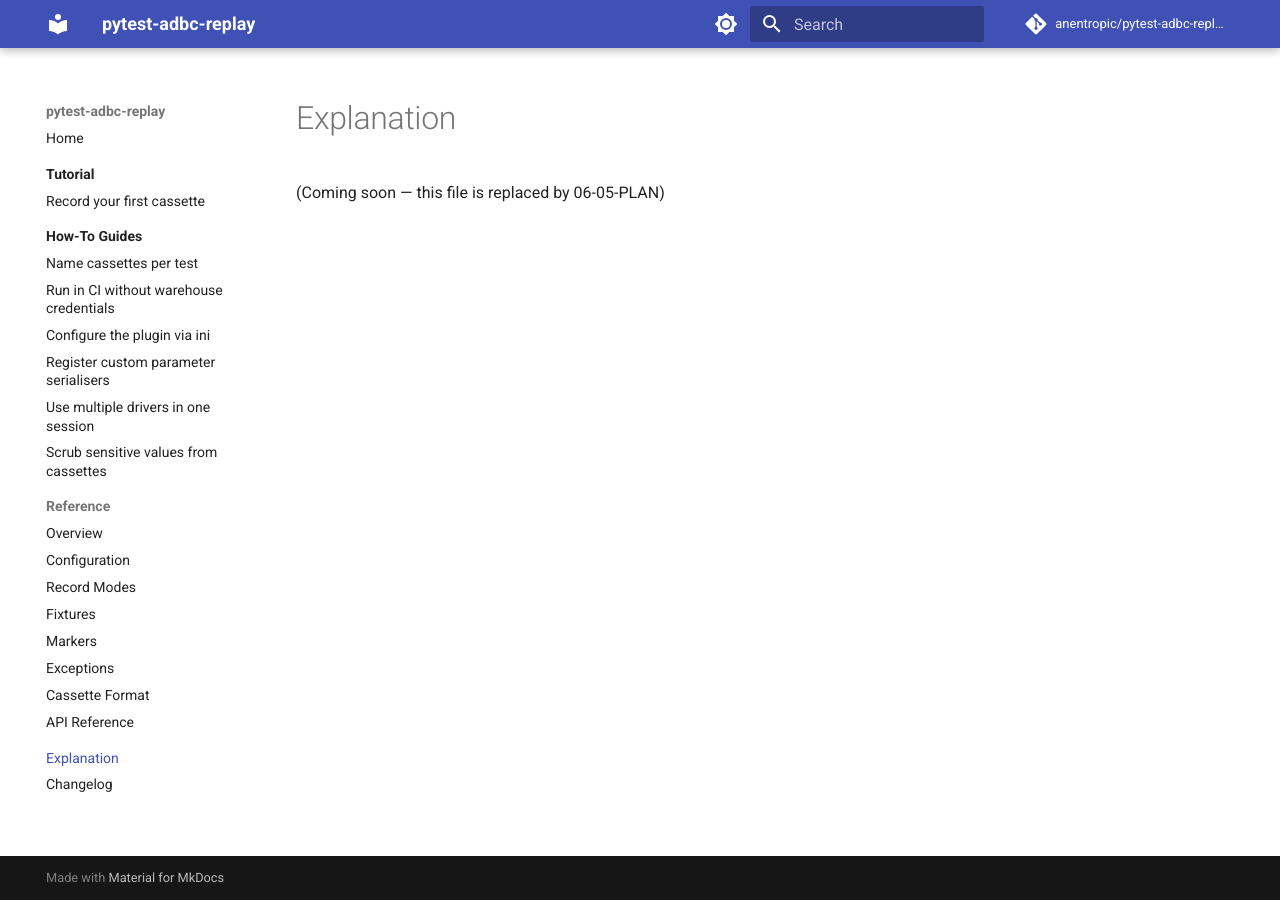
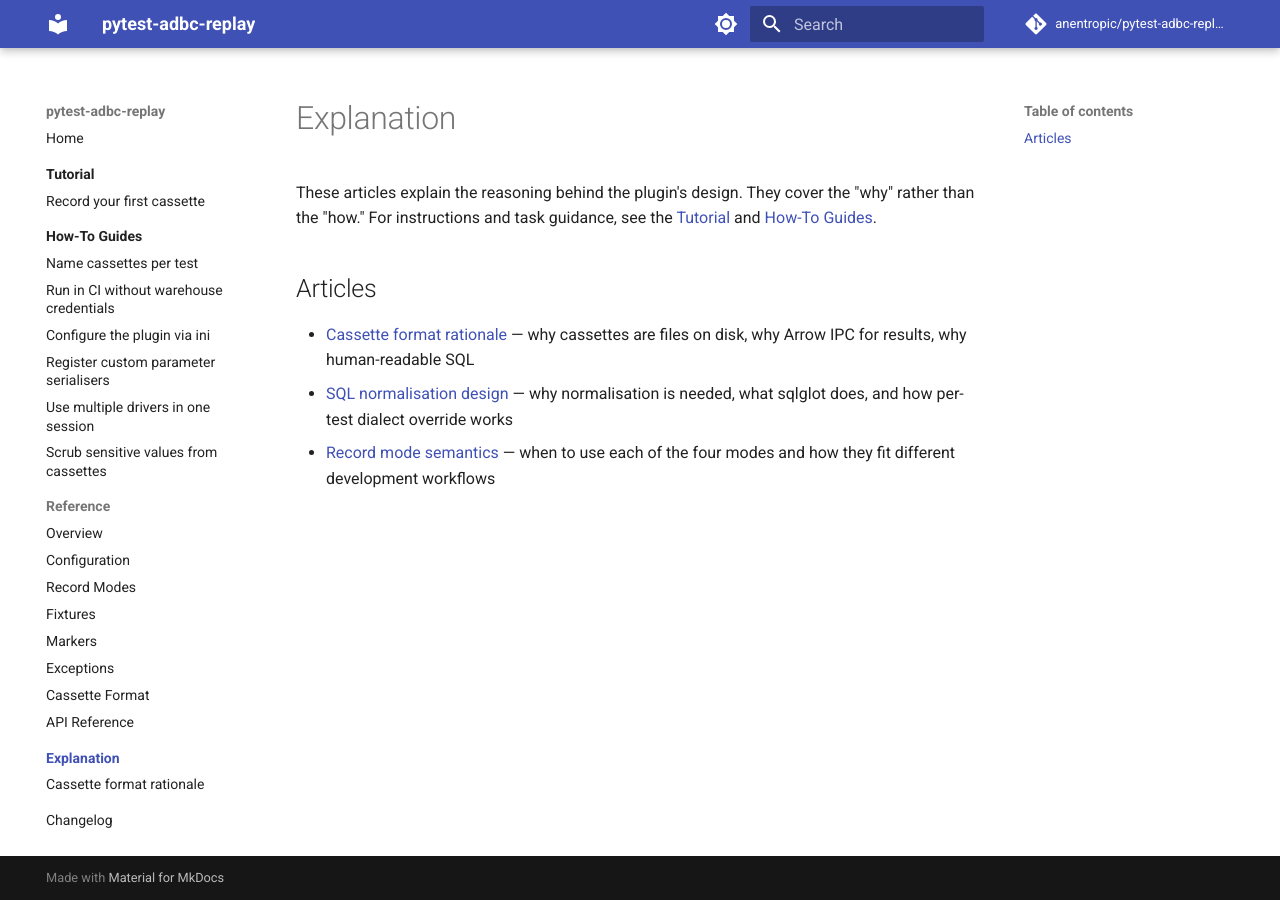
Before and after one commit to anentropic/pytest-adbc-replay, an MkDocs documentation site: the page built from docs/src/explanation/index.md, in a window 1280 px wide. Built offline with MkDocs 1.6.1 and Material for MkDocs 9.7.7, drawn with Linux system fonts in a browser that asks for light colours; comment, search, counter and statistics services are not loaded.

Commit message:
docs(06-05): write explanation index and cassette format rationale
- explanation/index.md: section overview listing three articles
- cassette-format-rationale.md: why files on disk, why Arrow IPC, why human-readable SQL
- Neutral voice, no instructional content, links to reference for spec details
- Humanizer review applied

Co-Authored-By: Claude Sonnet 4.6 <noreply@anthropic.com>

```diff
--- a/docs/src/explanation/index.md
+++ b/docs/src/explanation/index.md
@@ -1,3 +1,9 @@
 # Explanation
 
-(Coming soon — this file is replaced by 06-05-PLAN)
+These articles explain the reasoning behind the plugin's design. They cover the "why" rather than the "how." For instructions and task guidance, see the [Tutorial](../tutorial/index.md) and [How-To Guides](../how-to/index.md).
+
+## Articles
+
+- [Cassette format rationale](cassette-format-rationale.md) — why cassettes are files on disk, why Arrow IPC for results, why human-readable SQL
+- [SQL normalisation design](sql-normalisation-design.md) — why normalisation is needed, what sqlglot does, and how per-test dialect override works
+- [Record mode semantics](record-mode-semantics.md) — when to use each of the four modes and how they fit different development workflows
```
Also changed, not shown: docs/src/explanation/cassette-format-rationale.md (added, +37 -0 lines).
